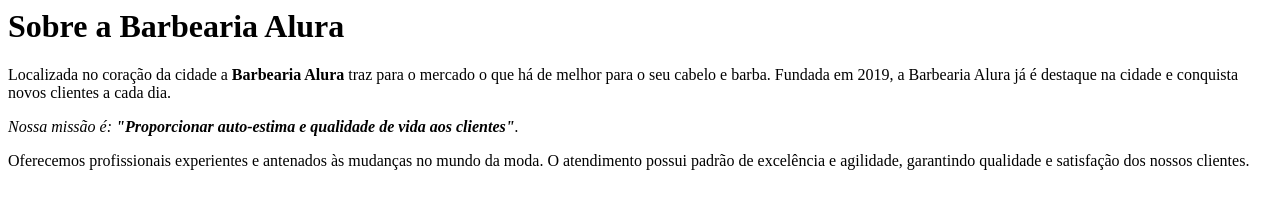
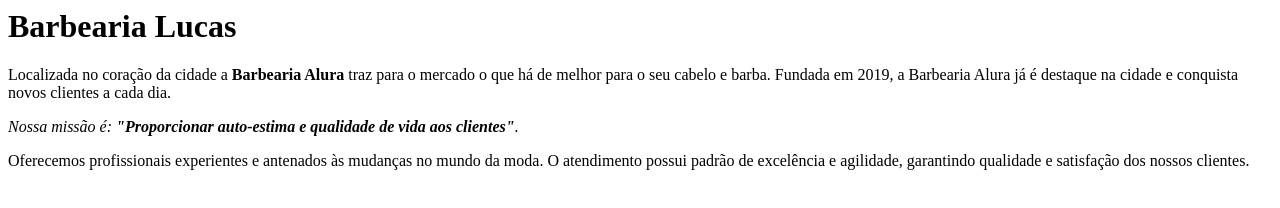
Before and after one commit to lucasPSO/webpage1Adm2023lucasG, a plain HTML site: page index.html in a window 1280 px wide. Drawn offline with Linux system fonts and the light colour scheme.

Commit message:
Update index.html

```diff
--- a/index.html
+++ b/index.html
@@ -1,4 +1,4 @@
-<h1>Sobre a Barbearia Alura</h1>
+<h1>Barbearia Lucas</h1>
 
 <p>Localizada no coração da cidade a <strong>Barbearia Alura</strong> traz para o mercado o que há de melhor para o seu cabelo e barba.
 Fundada em 2019, a Barbearia Alura já é destaque na cidade e conquista novos clientes a cada dia.</p>
```
